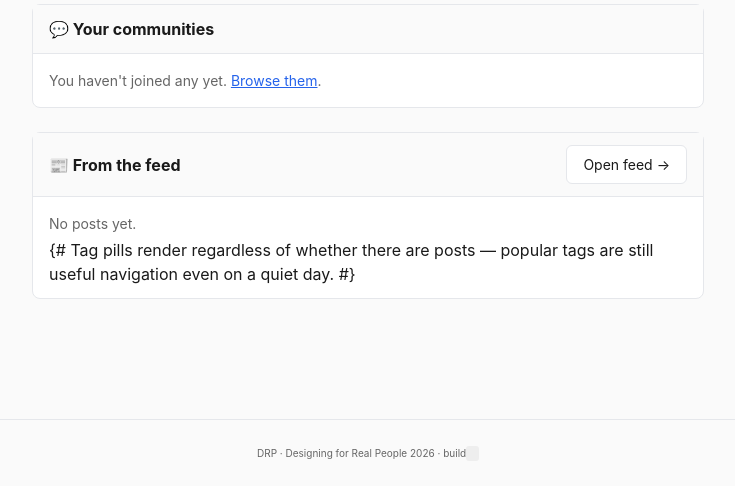
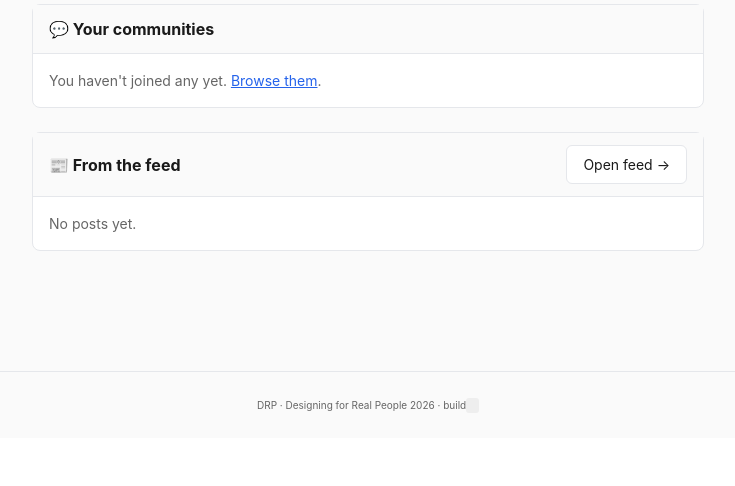
Before and after one commit to albertding19/DRP, a Django app: template apps/core/templates/core/home.html in a window 1280 px wide. Shown: the part 445-931 px from the top of the page, without its empty margins (272-1007 px from the left). After the commit the page ends 858 px from the top, so only its background shows below. Run offline with Django 5.2, Linux system fonts and the light colour scheme; the template is opened without the code that fills it, so the values that code supplies are empty.

Commit message:
fix(core): make the homepage tag-pills note a real template comment
Django's `{# ... #}` syntax is single-line only. The two-line tag-pills
explanatory comment in apps/core/templates/core/home.html was being
rendered as literal text on the dashboard's feed-pulse panel. Swapped
for `{% comment %}...{% endcomment %}` (the block form), which handles
multi-line.

Co-Authored-By: Claude Opus 4.7 (1M context) <noreply@anthropic.com>

```diff
--- a/apps/core/templates/core/home.html
+++ b/apps/core/templates/core/home.html
@@ -136,8 +136,10 @@
       {% else %}
         <p class="empty-line">No posts yet.</p>
       {% endif %}
-      {# Tag pills render regardless of whether there are posts — popular tags
-         are still useful navigation even on a quiet day. #}
+      {% comment %}
+        Tag pills render regardless of whether there are posts — popular tags
+        are still useful navigation even on a quiet day.
+      {% endcomment %}
       {% if feed_panel and feed_panel.tags %}
         <div class="tag-pills">
           {% for tag in feed_panel.tags %}
```
